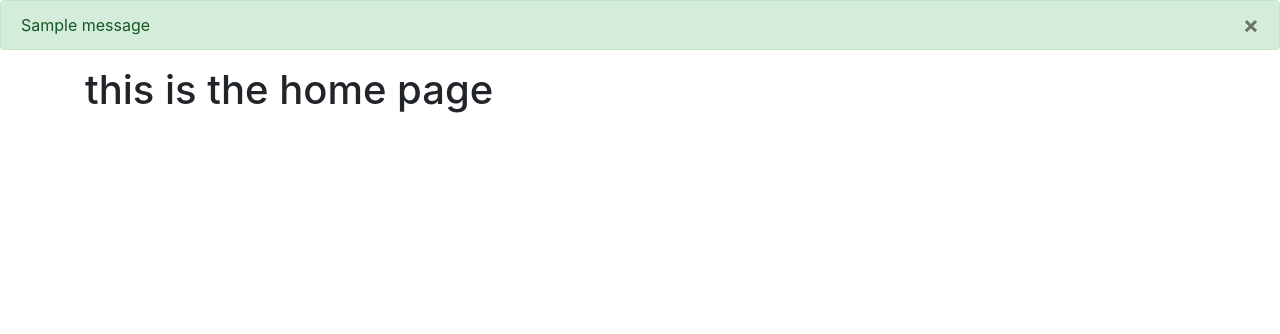
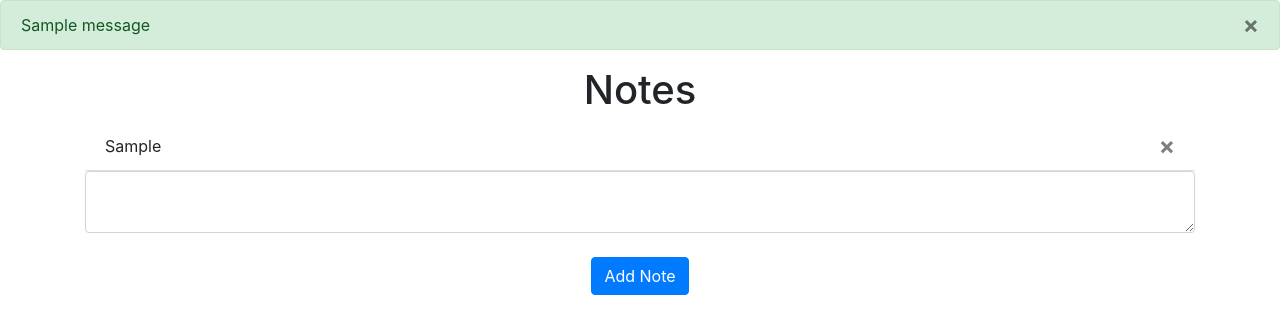
Before and after one commit to svetkrasin/WhaleHunter, a Flask app: page / in a window 1280 px wide. Shown: the part 56-390 px from the top of the page. Run offline with Flask 2, Linux system fonts and the light colour scheme; a user stored in the database is signed in; tables that the repository leaves empty hold one stand-in row (values such as "Sample post"); one stand-in notice (Sample message) is shown; some libraries are stand-ins or nearby versions.

Commit message:
create notes

```diff
--- a/website/__init__.py
+++ b/website/__init__.py
@@ -8,8 +8,8 @@ DB_NAME = "database.db"
 
 def create_app():
 	app = Flask(__name__)
-	app.config["SECRET_KEY"] = "SECRET KEY"
-	app.config["SQLALCHEMY_DATABASE_URI"] = f'sqlite:///{DB_NAME}'
+	app.config['SECRET_KEY'] = 'SECRET_KEY'
+	app.config['SQLALCHEMY_DATABASE_URI'] = f'sqlite:///{DB_NAME}'
 	db.init_app(app)
 
 	from .views import views
@@ -19,6 +19,8 @@ def create_app():
 	app.register_blueprint(auth, url_prefix='/')
 
 	from .models import User, Note
+
+	create_database(app)
 
 	login_manager = LoginManager()
 	login_manager.login_view = 'auth.login'
--- a/website/static/index.js
+++ b/website/static/index.js
@@ -0,0 +1,8 @@
+function deleteNote(noteId) {
+	fetch("/delete-note", {
+		method: "POST",
+		body: JSON.stringify({noteId: noteId}),
+	}).then((_res) => {
+		window.location.href = "/"
+	})
+}
--- a/website/templates/base.html
+++ b/website/templates/base.html
@@ -1,19 +1,20 @@
 <!DOCTYPE html>
 <html>
 	<head>
-		<meta charset = "utf-8" />
-		<meta name = "viewport" content = "width=device-width, initial-scale=1" />
+		<meta charset="utf-8" />
+		<meta name="viewport" content="width=device-width, initial-scale=1" />
 		<link
-			rel = "stylesheet"
-			href = "https://stackpath.bootstrapcdn.com/bootstrap/4.4.1/css/bootstrap.min.css"
-			integrity = "sha384-Vkoo8x4CGsO3+Hhxv8T/Q5PaXtkKtu6ug5TOeNV6gBiFeWPGFN9MuhOf23Q9Ifjh"
-			crossorigin = "anonymous"
+			rel="stylesheet"
+			href="https://stackpath.bootstrapcdn.com/bootstrap/4.4.1/css/bootstrap.min.css"
+			integrity="sha384-Vkoo8x4CGsO3+Hhxv8T/Q5PaXtkKtu6ug5TOeNV6gBiFeWPGFN9MuhOf23Q9Ifjh"
+			crossorigin="anonymous"
 		/>
 		<link
-			rel = "stylesheet"
-			href = "https://stackpath.bootstrapcdn.com/font-awesome/4.7.0/css/font-awesome.min.css"
-			crossorigin ="anonymous"
+			rel="stylesheet"
+			href="https://stackpath.bootstrapcdn.com/font-awesome/4.7.0/css/font-awesome.min.css"
+			crossorigin="anonymous"
 		/>
+
 		<title>{% block title %}Home{% endblock %}</title>
 	</head>
 	<body>
@@ -38,27 +39,25 @@
 				</div>
 			</div>
 		</nav>
-		{% with messages = get_flashed_messages(with_categories=true) %}
-			{% if messages %}
-				{% for category, message in messages %}
-					{% if category == "error" %}
-					<div class="alert alert-danger alter-dismisable fade show" role="alert">
-						{{message}}
-						<button type="button" class="close" data-dismiss='alert'>
-							<span aria-hinner="true">&times;</span>
+
+		{% with messages = get_flashed_messages(with_categories=true) %} {% if
+			messages %} {% for category, message in messages %} {% if category ==
+		'error' %}
+			<div class="alert alert-danger alter-dismissable fade show" role="alert">
+				{{ message }}
+				<button type="button" class="close" data-dismiss="alert">
+					<span aria-hidden="true">&times;</span>
 				</button>
 			</div>
 		{% else %}
-					<div class="alert alert-success alter-dismisable fade show" role="alert">
-						{{message}}
-						<button type="button" class="close" data-dismiss='alert'>
-							<span aria-hinner="true">&times;</span>
+			<div class="alert alert-success alter-dismissable fade show" role="alert">
+			{{ message }}
+			<button type="button" class="close" data-dismiss="alert">
+				<span aria-hidden="true">&times;</span>
 			</button>
 			</div>
-					{% endif %}
-				{% endfor %}
-			{% endif %}
-		{% endwith %}
+		{% endif %} {% endfor %} {% endif %} {% endwith %}
+
 		<div class="container">{% block content %} {% endblock %}</div>
 		<script
 			src="https://code.jquery.com/jquery-3.2.1.slim.min.js"
--- a/website/templates/home.html
+++ b/website/templates/home.html
@@ -1,5 +1,21 @@
-{% extends "base.html" %} {% block title %}Home{% endblock %}
-
-{% block content %}
-<h1>this is the home page</h1>
+{% extends "base.html" %} {% block title %}Home{% endblock %} {% block content
+	%}
+	<h1 align="center">Notes</h1>
+	<ul class="list-group list-group-flush" id="notes">
+		{% for note in user.notes %}
+			<li class="list-group-item">
+				{{ note.data }}
+				<button type="button" class="close" onClick="deleteNote({{ note.id }})">
+					<span aria-hidden="true">&times;</span>
+				</button>
+			</li>
+		{% endfor %}
+	</ul>
+	<form method="POST">
+		<textarea name="note" id="note" class="form-control"></textarea>
+		<br />
+		<div align="center">
+			<button type="submit" class="btn btn-primary">Add Note</button>
+		</div>
+	</form>
 {% endblock %}
--- a/website/templates/login.html
+++ b/website/templates/login.html
@@ -1,5 +1,5 @@
-{% extends "base.html" %} {% block title %}Sign Up{% endblock %} {% block
-	content %}
+{% extends "base.html" %} {% block title %}Login{% endblock %} {% block content
+	%}
 	<form method="POST">
 		<h3 align="center">Login</h3>
 		<div class="form-group">
--- a/website/views.py
+++ b/website/views.py
@@ -1,9 +1,37 @@
-from flask import Blueprint, render_template
+from crypt import methods
+from curses import flash
+from unicodedata import category
+from urllib import request
+from flask import Blueprint, render_template, request, flash, jsonify
 from flask_login import login_required, current_user
+from .models import Note
+from . import db
+import json
 
 views = Blueprint('views', __name__)
 
-@views.route('/')
+@views.route('/', methods=['GET', 'POST'])
 @login_required
 def home():
+	if request.method == 'POST':
+		note = request.form.get('note')
+
+		if len(note) < 1:
+			flash('Note is too short!', category='error')
+		else:
+			new_note = Note(data=note, user_id=current_user.id)
+			db.session.add(new_note)
+			db.session.commit()
+			flash('NOte added!', category='success')
 	return render_template("home.html", user=current_user)
+
+@views.route('/delete-note', methods=['POST'])
+def delete_note():
+	note = json.loads(request.data)
+	noteId = note['noteId']
+	note = Note.query.get(noteId)
+	if note:
+		if note.user_id == current_user.id:
+			db.session.delete(note)
+			db.session.commit()
+	return jsonify({})
```
Also changed, not shown: website/database.db (deleted), website/templates/sign_up.html (indentation only). Lines whose indentation alone changed are shown as unchanged.
